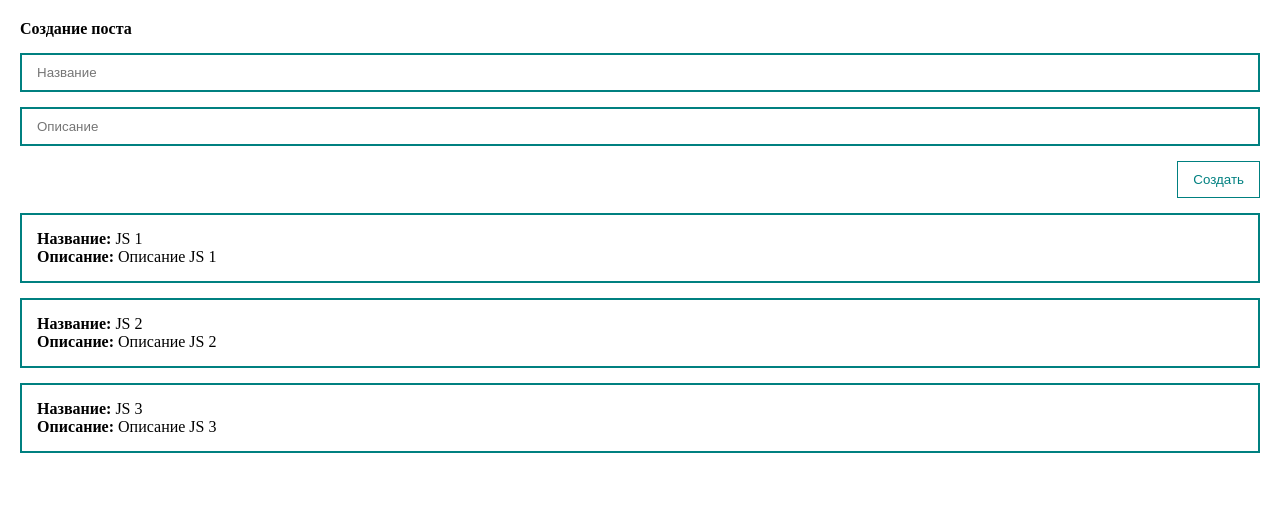
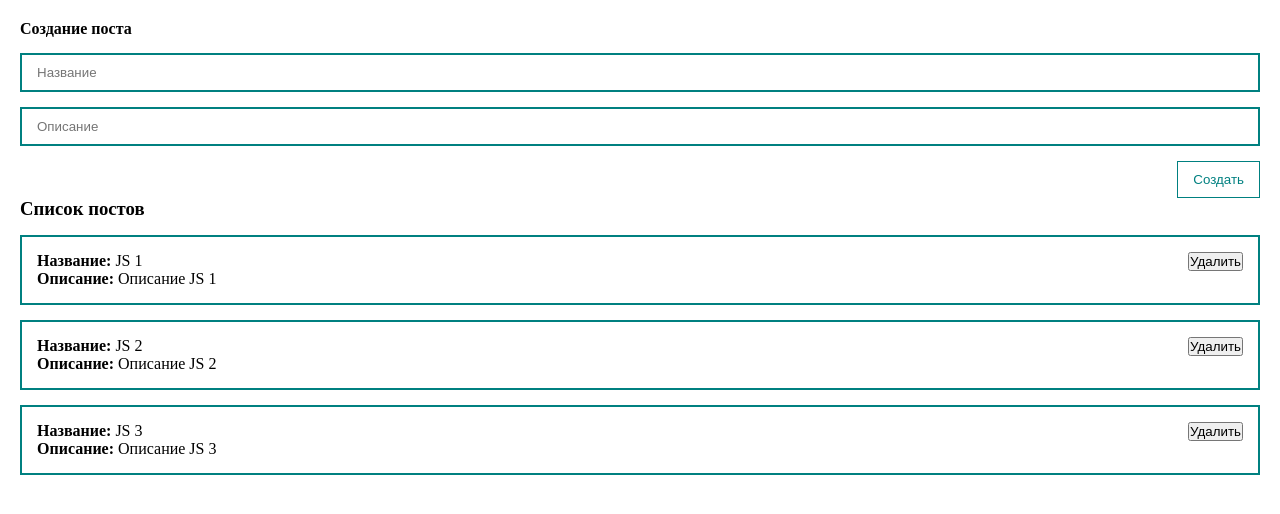
Before and after one commit to pechatnov/test-vue, a Vue app: page / in a window 1280 px wide. Shown: the top 514 px of the page. Built offline with nearby package versions, Linux system fonts and the light colour scheme.

Commit message:
$emit. Обмен данными между дочерним и родительским компонентом

```diff
--- /dev/null
+++ b/src/components/PostItem.vue
@@ -0,0 +1,33 @@
+<template>
+  <div class="post">
+    <div>
+      <div><b>Название:</b> {{ post.title }}</div>
+      <div><b>Описание:</b> {{ post.body }}</div>
+    </div>
+    <div class="post__btns">
+      <button>Удалить</button>
+    </div>
+  </div>
+</template>
+
+<script>
+export default {
+  props: {
+    post: {
+      type: Object,
+      required: true,
+    },
+  },
+};
+</script>
+
+<style scoped>
+.post {
+  padding: 15px;
+  border: 2px solid teal;
+  margin-top: 15px;
+  display: flex;
+  align-items: centre;
+  justify-content: space-between;
+}
+</style>
--- a/src/components/PostList.vue
+++ b/src/components/PostList.vue
@@ -1,12 +1,14 @@
 <template>
-  <div class="post" v-for="post in posts">
-    <div><b>Название:</b> {{ post.title }}</div>
-    <div><b>Описание:</b> {{ post.body }}</div>
+  <div>
+    <h3>Список постов</h3>
+    <post-item v-for="post in posts" :post="post" />
   </div>
 </template>
 
 <script>
+import PostItem from "@/components/PostItem";
 export default {
+  components: { PostItem },
   props: {
     posts: {
       type: Array,
@@ -17,9 +19,4 @@
 </script>
 
 <style scoped>
-.post {
-  padding: 15px;
-  border: 2px solid teal;
-  margin-top: 15px;
-}
 </style>
```
